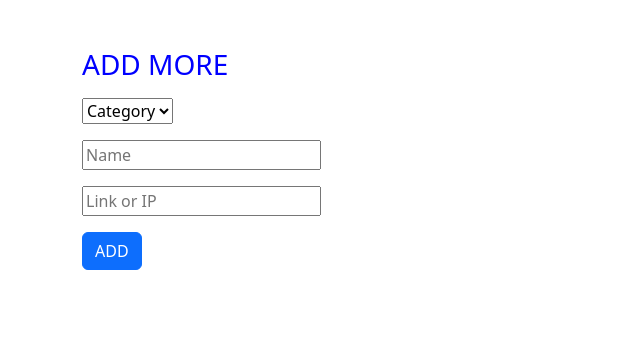
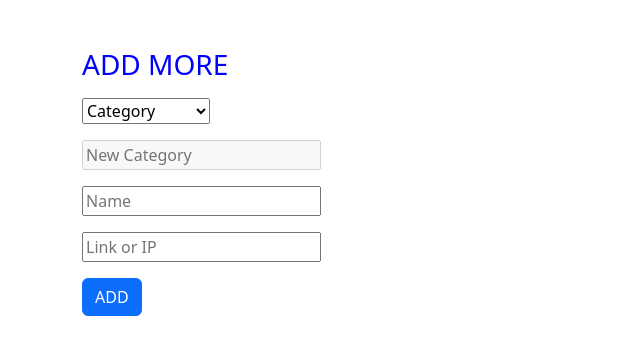
Before and after one commit to tiagorfilipe22/myFirstWebApp, a Flask app: page /add in a window 1280 px wide. Shown: the part 102-457 px from the top of the page, without its empty margins (0-640 px from the left). Run offline with Flask 3, Linux system fonts and the light colour scheme; some libraries are stand-ins or nearby versions.

Commit message:
add script.js, add field to new category, resolve isue with the styles.css

```diff
--- a/app.py
+++ b/app.py
@@ -166,14 +166,18 @@ def add():
     if request.method == "POST":
 
         # get variables
-        category = request.form.get("category")
+        if request.form.get("category") == "newcategory":
+            category = request.form.get("addcategory")
+        else:
+            category = request.form.get("category")
+
         name = request.form.get("name")
         link = request.form.get("link")
 
         # check variables
         if not name or not category or not link:
             flash("information required!")
-            return render_template("add.html")
+            return redirect("/add")
 
         # get user id
         userID = session["user_id"]
@@ -198,7 +202,7 @@ def add():
         return redirect("/links")
 
     # if get method
-    categories = db.execute("SELECT category FROM links ORDER BY category DESC")
+    categories = db.execute("SELECT DISTINCT category FROM links ORDER BY category DESC")
     print(categories)
     return render_template("add.html", categories = categories)
 
--- /dev/null
+++ b/static/script.js
@@ -0,0 +1,10 @@
+function changeActiveStatus() {
+    var x = document.getElementById("category").value;
+    if (x == "newcategory") {
+        document.getElementById("newcategory").disabled = false;
+    }
+    else {
+        document.getElementById("newcategory").disabled = true;
+    }
+
+  }
--- a/templates/add.html
+++ b/templates/add.html
@@ -15,12 +15,17 @@
       <div class="mb-3">
 
 
-        <select id="category" name="category">
+        <select onchange="changeActiveStatus()" id="category" name="category">
           <option disabled value="" selected>Category</option>
           {% for category in categories %}
           <option value="{{ category["category"] }}">{{ category["category"] }}</option>
           {% endfor %}
+          <option value="newcategory" >New Category</option>
         </select>
+
+      </div>
+      <div class="mb-3">
+        <input id="newcategory" autocomple="off" name="addcategory" placeholder="New Category" type="text" disabled>
       </div>
       <div class="mb-3">
         <input autocomple="off" name="name" placeholder="Name" type="text">
--- a/templates/layout.html
+++ b/templates/layout.html
@@ -4,16 +4,14 @@
     <head>
         <meta charset="utf-8">
         <meta name="viewport" content="initial-scake=1, width=device-width">
-        <link rel="stylesheet" href="styles.css">
         <!-- http://getbootstrap.com/docs/5.3/ -->
         <link href="https://cdn.jsdelivr.net/npm/bootstrap@5.3.3/dist/css/bootstrap.min.css" rel="stylesheet" integrity="sha384-QWTKZyjpPEjISv5WaRU9OFeRpok6YctnYmDr5pNlyT2bRjXh0JMhjY6hW+ALEwIH" crossorigin="anonymous">
         <script src="https://cdn.jsdelivr.net/npm/bootstrap@5.3.3/dist/js/bootstrap.bundle.min.js" integrity="sha384-YvpcrYf0tY3lHB60NNkmXc5s9fDVZLESaAA55NDzOxhy9GkcIdslK1eN7N6jIeHz" crossorigin="anonymous"></script>
-
-        <link rel="stylesheet" href="styles.css">
+        <script src=".\static\script.js"></script>
+        <link rel="stylesheet" href=".\static\styles.css">
 
         <title>TR22: {% block title %}{% endblock %}</title>
     </head>
-
     <body class="">
       <header>
 
```
Also changed, not shown: static/styles.css (renamed from templates/styles.css), 2 other files.
